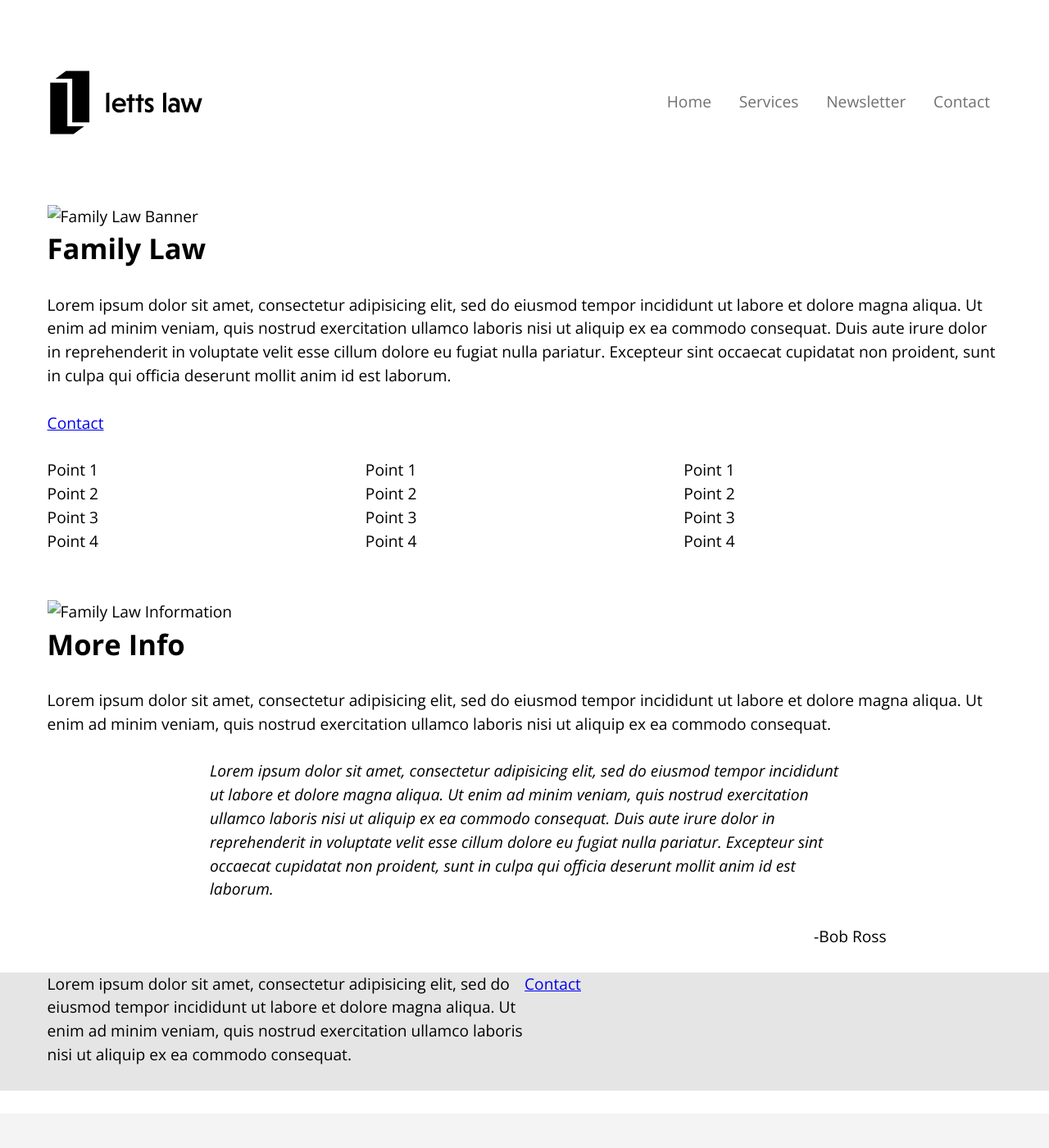
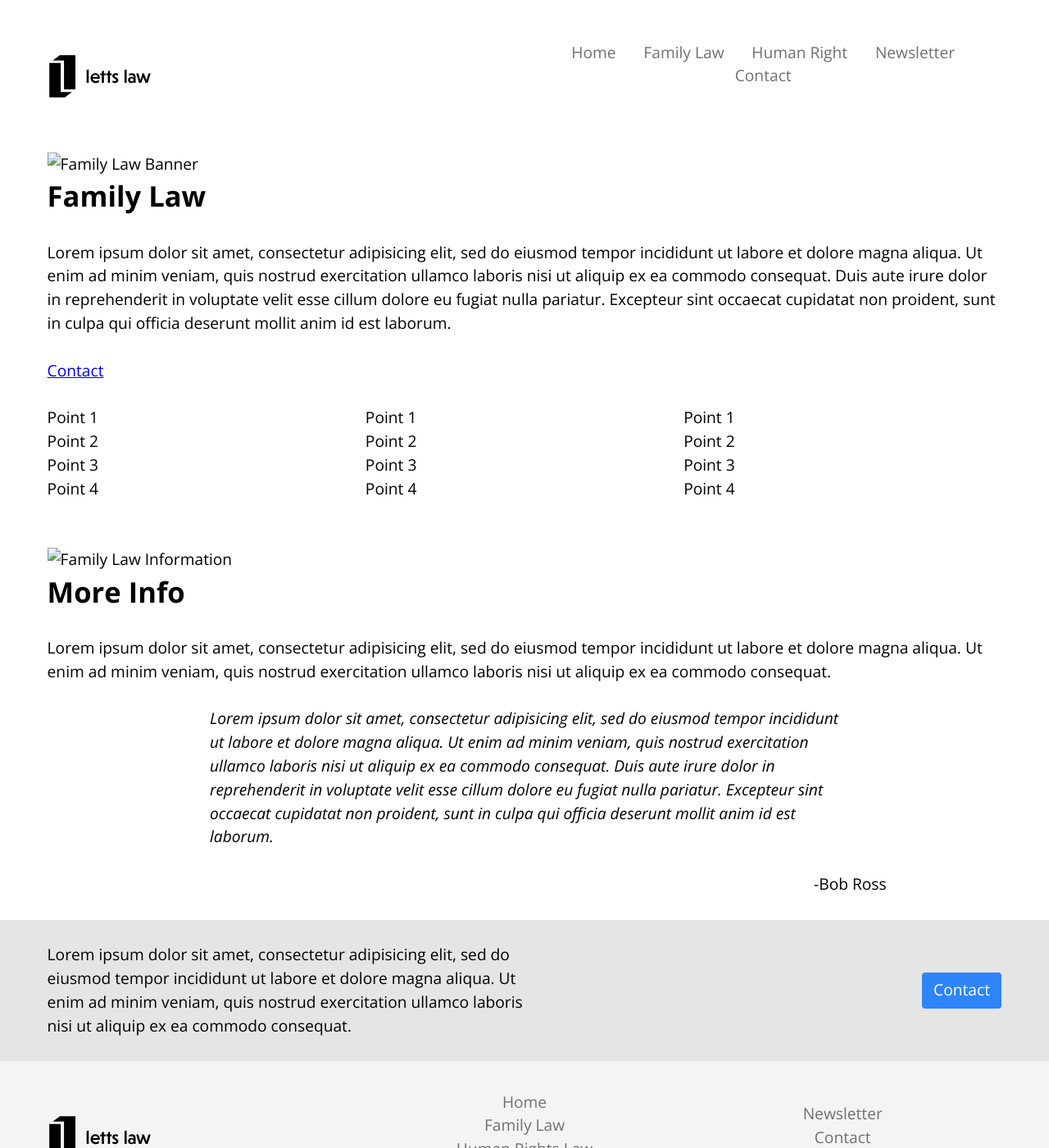
Before and after one commit to Ten-3/letts-law, a Jekyll site: the page built from family-law.html, in a window 1280 px wide and 1400 px high. Shown: the whole window at 82% size. Built offline with Jekyll 4.4.1, drawn with Linux system fonts in a browser that asks for light colours; Markdown is read by kramdown in place of the engine named in the settings.

Commit message:
Fix jekyll stuff

```diff
--- /dev/null
+++ b/_includes/contact-section.html
@@ -0,0 +1,8 @@
+<div class="gutter-2 island grid grid-middle call-to-action-section">
+  <div class="unit xs-1 s-1 m-2-3 l-1-2 xl-1-2">
+    <p class="push-0">Lorem ipsum dolor sit amet, consectetur adipisicing elit, sed do eiusmod tempor incididunt ut labore et dolore magna aliqua. Ut enim ad minim veniam, quis nostrud exercitation ullamco laboris nisi ut aliquip ex ea commodo consequat.</p>
+  </div>
+  <div class="unit xs-1 s-1 m-1-3 l-1-2 xl-1-2 ">
+    <a class="btn text-center contact-btn" href="btn">Contact</a>
+  </div>
+</div>
--- a/_layouts/default.html
+++ b/_layouts/default.html
@@ -8,6 +8,7 @@
   <link href="{{site.baseurl}}/css/grid.css" rel="stylesheet">
   <link href="{{site.baseurl}}/css/type.css" rel="stylesheet">
   <link href="{{site.baseurl}}/css/main.css" rel="stylesheet">
+  <link href="{{site.baseurl}}/css/toggle.css" rel="stylesheet">
   <link href="https://fonts.googleapis.com/css?family=Open+Sans:400,400i,700" rel="stylesheet">
 </head>
 <body>
@@ -16,7 +17,7 @@
     <div class="gutter-2 grid grid-middle island">
       <div class="unit xs-1-2 s-1-2 m-1-2 l-1-2 xl-1-2">
         <i class="icon i-128">
-        <img src="images/letts-law-logo-black.svg" alt="Letts Law Logo">
+        <img src="{{site.baseurl}}/images/letts-law-logo-black.svg" alt="Letts Law Logo">
         </i>
       </div>
 
@@ -24,10 +25,11 @@
 
       <div class="unit xs-1 s-1 m-1-2 l-1-2 xl-1-2 horizontal">
         <ul class="list-group list-group-inline">
-          <li class="gutter-1-2"><a href="">Home</a></li>
-          <li class="gutter-1-2"><a href="">Services</a></li>
+          <li class="gutter-1-2"><a href="{{site.baseurl}}/index.html">Home</a></li>
+          <li class="gutter-1-2"><a href="{{site.baseurl}}/family-law/">Family Law</a></li>
+          <li class="gutter-1-2"><a href="{{site.baseurl}}/human-rights/">Human Right</a></li>
           <li class="gutter-1-2"><a href="">Newsletter</a></li>
-          <li class="gutter-1-2"><a href="">Contact</a></li>
+          <li class="gutter-1-2"><a href="{{site.baseurl}}/contact/">Contact</a></li>
         </ul>
       </div>
     </div>
@@ -35,13 +37,15 @@
 
   <main>
     {{content}}
+
+    {% include contact-section.html %}
   </main>
 
   <footer class="gutter-2 pad-t">
     <nav class="grid grid-middle">
       <div class="unit xs-1 s-1 m-1-3 l-1-3 xl-1-3">
         <i class="icon i-128">
-        <img src="images/letts-law-logo-black.svg" alt="Letts Law Logo">
+        <img src="{{site.baseurl}}/images/letts-law-logo-black.svg" alt="Letts Law Logo">
         </i>
       </div>
 
--- a/family-law.html
+++ b/family-law.html
@@ -1,32 +1,6 @@
-<!DOCTYPE html>
-<html lang="en-ca">
-<head>
-  <meta charset="utf-8">
-  <title>Letts Law</title>
-  <meta name="viewport" content="width=device-width,initial-scale=1">
-  <link href="css/modules.css" rel="stylesheet">
-  <link href="css/grid.css" rel="stylesheet">
-  <link href="css/type.css" rel="stylesheet">
-  <link href="css/main.css" rel="stylesheet">
-  <link href="https://fonts.googleapis.com/css?family=Open+Sans:400,400i,700" rel="stylesheet">
-</head>
-<body>
-  <nav>
-    <div class="grid-middle gutter-2 grid island">
-      <div class="unit xs-1 s-1 m-1-2 l-1-2 xl-1-2">
-        <img class="icon i-192" src="images/letts-law-logo-black.svg" alt="Letts Law Logo">
-      </div>
-
-      <div class="unit xs-1 s-1 m-1-2 l-1-2 xl-1-2">
-        <ul class="list-group list-group-inline push-0 text-right">
-          <li class="gutter-1-2"><a href="">Home</a></li>
-          <li class="gutter-1-2"><a href="">Services</a></li>
-          <li class="gutter-1-2"><a href="">Newsletter</a></li>
-          <li class="gutter-1-2"><a href="">Contact</a></li>
-        </ul>
-      </div>
-    </div>
-  </nav>
+---
+layout: default
+---
 
   <main>
     <div class="push gutter-2 family-law-banner">
@@ -82,40 +56,4 @@
       <p class="text-right">-Bob Ross</p>
     </div>
 
-    <div class="push gutter-2 grid call-to-action-section">
-      <div class="unit xs-1 s-1 m-1-2 l-1-2 xl-1-2">
-        <p>Lorem ipsum dolor sit amet, consectetur adipisicing elit, sed do eiusmod tempor incididunt ut labore et dolore magna aliqua. Ut enim ad minim veniam, quis nostrud exercitation ullamco laboris nisi ut aliquip ex ea commodo consequat.</p>
-      </div>
-      <div class="unit xs-1 s-1 m-1-2 l-1-2 xl-1-2">
-        <a href="btn">Contact</a>
-      </div>
-    </div>
-
   </main>
-
-  <footer>
-    <div class="grid-middle gutter-2 grid island">
-      <div class="unit xs-1 s-1 m-1-3 l-1-3 xl-1-3">
-        <img class="icon i-192" src="images/letts-law-logo-black.svg" alt="Letts Law Logo">
-      </div>
-
-      <div class="unit xs-1 s-1 m-1-3 l-1-3 xl-1-3">
-        <ul class="center-content-vertical push-0 list-group">
-          <li><a href="">Home</a></li>
-          <li><a href="">Family Law</a></li>
-          <li><a href="">Human Rights Law</a></li>
-        </ul>
-      </div>
-
-      <div class="unit xs-1 s-1 m-1-3 l-1-3 xl-1-3">
-        <ul class="center-content-vertical push-0 list-group">
-          <li><a href="">Wills</a></li>
-          <li><a href="">Newsletter</a></li>
-          <li><a href="">Contact</a></li>
-        </ul>
-      </div>
-    </div>
-  </footer>
-
-</body>
-</html>
```
Also changed, not shown: human-rights.html (+3 -64 lines), index.html (+0 -9 lines).
